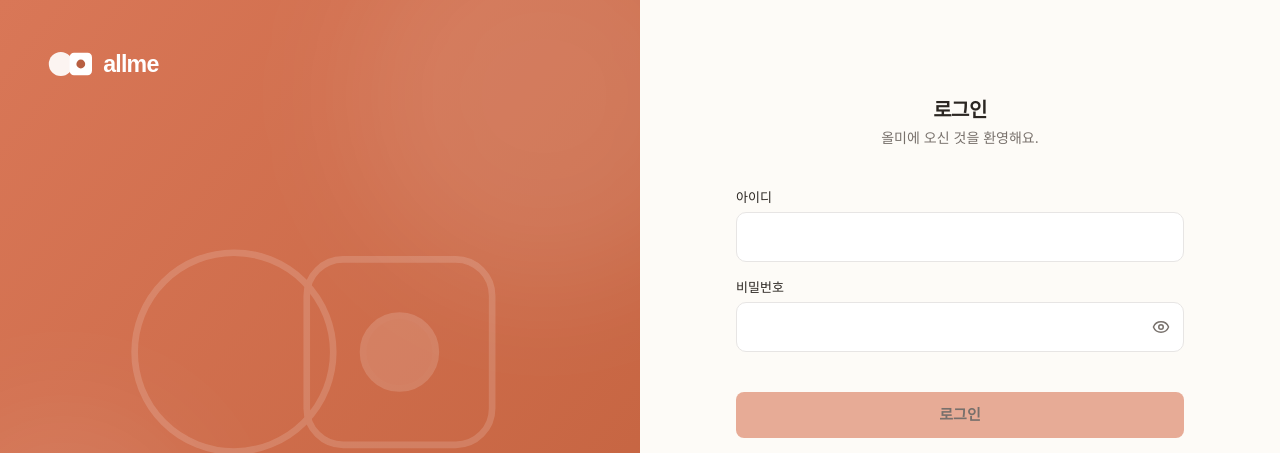
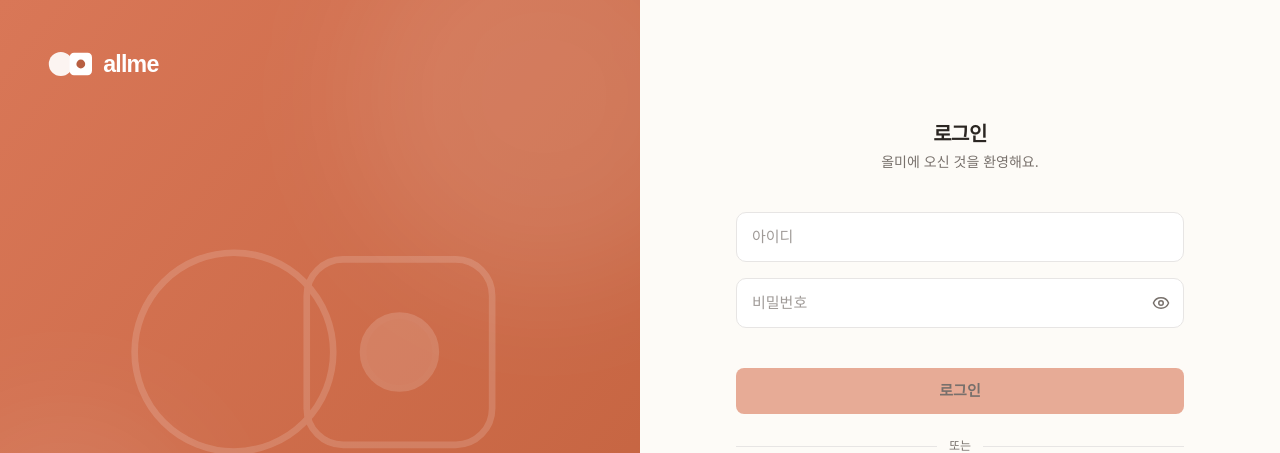
Before and after one commit to changhui98/allme, a Next.js app in the folder front/: page /login in a window 1280 px wide. Shown: the top 453 px of the page. Built offline with nearby package versions, Linux system fonts and the light colour scheme; no server answers.

Commit message:
Feat : 로그인·회원가입 인풋 플로팅 라벨 — 포커스·입력 시 테두리 왼쪽 위 걸침

```diff
--- a/front/src/components/auth/FormField.tsx
+++ b/front/src/components/auth/FormField.tsx
@@ -3,9 +3,11 @@
 import { useState } from "react";
 
 /**
- * 로그인·회원가입 폼의 박스형 인풋. (클라이언트 컴포넌트)
- * 정적 라벨(위) + 라운드 박스 인풋(아래) 구조로, 포커스 시 포인트색 보더 + 링이 뜬다.
- * password 타입은 우측의 눈 모양 토글로 표시/숨김을 전환한다(이 상태 때문에 클라이언트).
+ * 로그인·회원가입 폼의 박스형 인풋 + 플로팅 라벨. (클라이언트 컴포넌트)
+ * 빈 상태에선 라벨이 인풋 안(placeholder 자리)에 있다가, 포커스되거나 값이 있으면
+ * 박스 테두리 왼쪽 위로 떠올라 걸친다(is-floated 클래스, notched outline 스타일).
+ * placeholder는 라벨과 자리가 겹치므로 포커스 중에만 실제로 노출한다.
+ * password 타입은 우측의 눈 모양 토글로 표시/숨김을 전환한다.
  * value/onChange를 주면 제어 컴포넌트로 동작하고(이때 defaultValue는 넘기지 말 것),
  * error/success는 박스 아래 한 줄 메시지, trailing은 박스 우측 슬롯(중복확인 버튼 등).
  * 스타일: styles/pages/auth.css
@@ -51,6 +53,13 @@ export default function FormField({
   describedById,
 }: FormFieldProps) {
   const [showPassword, setShowPassword] = useState(false);
+  const [focused, setFocused] = useState(false);
+  // 비제어 사용처(defaultValue)의 값 유무 판정용 — 제어면 value로 직접 판정
+  const [innerHasValue, setInnerHasValue] = useState(() =>
+    Boolean(defaultValue),
+  );
+  const hasValue = value !== undefined ? value !== "" : innerHasValue;
+  const floated = focused || hasValue;
 
   const isPassword = type === "password";
   const inputType = isPassword && showPassword ? "text" : type;
@@ -70,25 +79,31 @@ export default function FormField({
     .join(" ");
 
   return (
-    <div className="form-field">
-      <label htmlFor={id} className="form-field__label">
-        {label}
-      </label>
+    <div className={`form-field${floated ? " is-floated" : ""}`}>
       <div className="form-field__box">
         <input
           id={id}
           name={id}
           type={inputType}
           autoComplete={autoComplete}
-          placeholder={placeholder}
+          placeholder={focused ? placeholder : undefined}
           defaultValue={defaultValue}
           readOnly={readOnly}
           value={value}
-          onChange={onChange ? (e) => onChange(e.target.value) : undefined}
+          onChange={(e) => {
+            if (onChange) onChange(e.target.value);
+            else setInnerHasValue(e.target.value !== "");
+          }}
+          onFocus={() => setFocused(true)}
+          onBlur={() => setFocused(false)}
           aria-invalid={error ? true : undefined}
           aria-describedby={describedBy}
           className={inputClassName}
         />
+        {/* 라벨은 absolute 플로팅 — input 뒤에 둬야 :focus/:autofill ~ 라벨 셀렉터가 성립 */}
+        <label htmlFor={id} className="form-field__label">
+          {label}
+        </label>
         {isPassword && (
           <button
             type="button"
--- a/front/src/styles/pages/auth.css
+++ b/front/src/styles/pages/auth.css
@@ -257,7 +257,7 @@
   color: var(--muted);
 }
 
-/* ---------- form-field: 박스형 인풋 (정적 라벨 + 라운드 박스) ---------- */
+/* ---------- form-field: 박스형 인풋 (플로팅 라벨 + 라운드 박스) ---------- */
 
 .form-field {
   /* 인풋 배경 — 크림색 페이지 배경(--background)과 구분되도록 라이트는 흰색,
@@ -269,15 +269,54 @@
   --ff-bg: var(--surface);
 }
 
+/* 평상시(빈 값·비포커스): 인풋 안 placeholder 자리에 겹쳐 놓는다 */
 .form-field__label {
-  display: block;
-  margin-bottom: 0.375rem;
-  font-size: 0.8125rem;
+  position: absolute;
+  top: 50%;
+  left: 0.75rem; /* 인풋 padding 1rem - 라벨 좌우 padding 0.25rem */
+  translate: 0 -50%;
+  padding: 0 0.25rem;
+  font-size: 15px;
+  line-height: 1.25rem;
+  color: color-mix(in oklab, var(--muted) 70%, transparent); /* placeholder와 동일 색 */
+  pointer-events: none;
+  transition-property: top, font-size, color, background;
+  transition-timing-function: cubic-bezier(0.4, 0, 0.2, 1);
+  transition-duration: 150ms;
+}
+
+/* 떠오른 상태(포커스·값 있음·자동완성): 박스 상단 보더 왼쪽 위에 걸친다.
+   배경을 상하 분할 그라데이션으로 — 상반부는 페이지 배경, 하반부는 인풋 배경이라
+   보더 선만 자연스럽게 끊긴다(라이트의 크림색 vs 흰색 차이 흡수, 다크도 변수로 자동 대응).
+   :autofill은 React state 없이도 라벨을 띄우는 폴백 — :is()의 forgiving 파싱으로
+   미지원 브라우저에서 규칙 전체가 무효화되지 않는다 */
+.form-field.is-floated .form-field__label,
+.form-field__input:is(:autofill, :-webkit-autofill) ~ .form-field__label {
+  top: 0;
+  font-size: 0.75rem;
   line-height: 1.125rem;
   font-weight: 500;
+  color: var(--muted);
+  background: linear-gradient(to bottom, var(--background) 50%, var(--ff-bg) 50%);
 }
 
-/* 비밀번호 토글 버튼 절대 배치 기준 */
+/* 포커스 시 라벨도 포인트색으로 (보더 색과 동기화) */
+.form-field__input:focus ~ .form-field__label {
+  color: var(--primary-text);
+}
+
+/* 검증 실패 시 라벨도 danger로 (:focus 규칙보다 뒤에 둬 포커스 중에도 유지) */
+.form-field__input.is-invalid ~ .form-field__label {
+  color: var(--danger);
+}
+
+/* read-only(이름 프리필): 인풋 배경이 --surface라 라벨 하반부 색을 맞춘다 */
+.form-field.is-floated .form-field__input:read-only ~ .form-field__label {
+  color: var(--muted);
+  background: linear-gradient(to bottom, var(--background) 50%, var(--surface) 50%);
+}
+
+/* 비밀번호 토글 버튼·플로팅 라벨의 절대 배치 기준 */
 .form-field__box {
   position: relative;
 }
```
